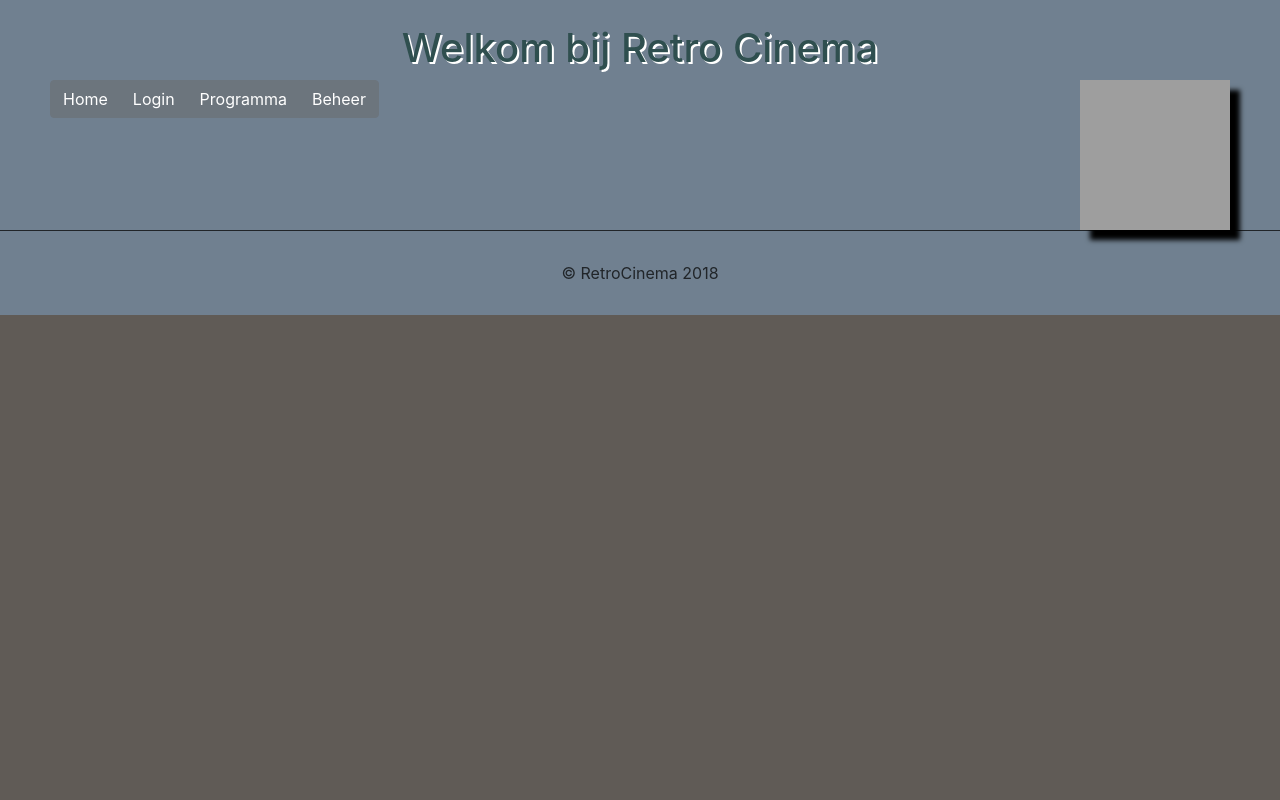
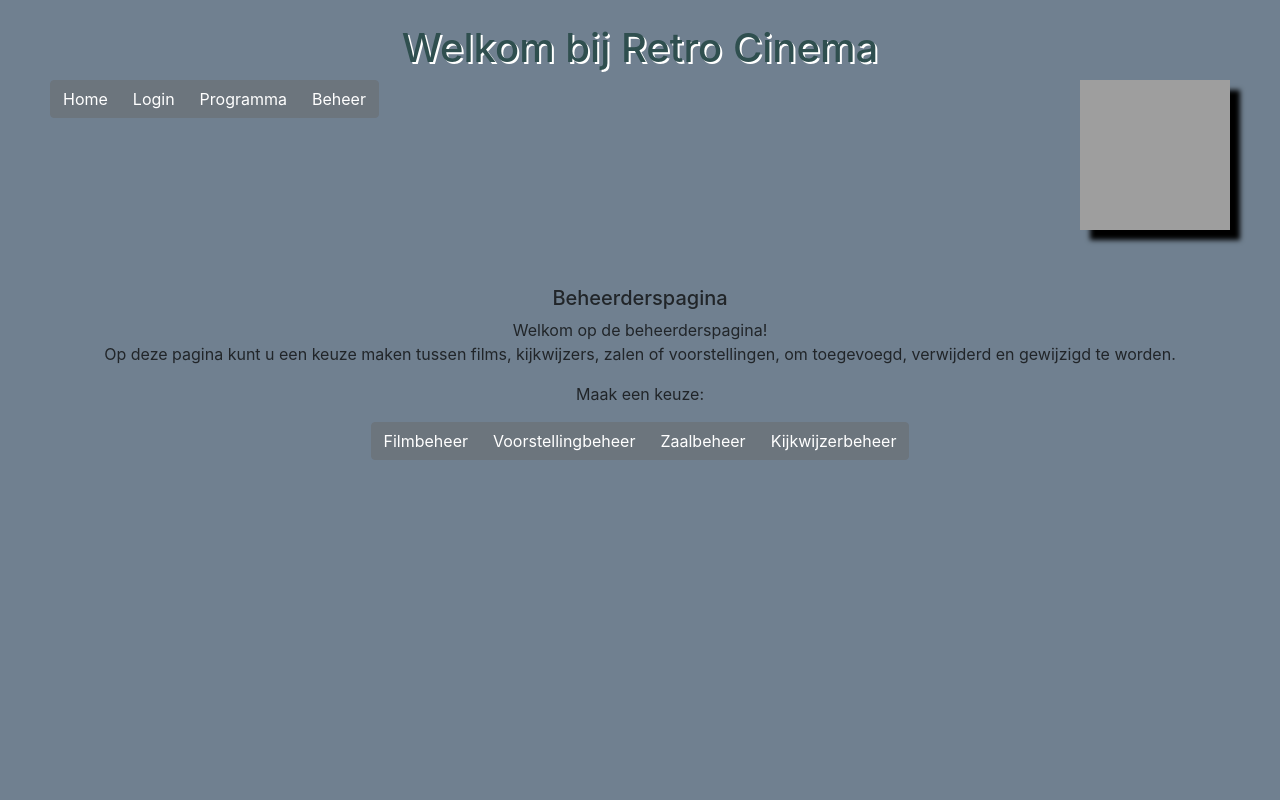
Before and after one commit to Majnkeyzer/Wecareback3, a Vue app: page /admin/Beheer in a window 1280 px wide. Shown: the top 800 px of the page. Built offline with nearby package versions, Linux system fonts and the light colour scheme; grey boxes are pictures that could not be loaded; what vue-resource would draw is missing.

Commit message:
routes aangepast met path admin ervoor gezorgd dat er weer ingelogd kan worden met de changes

```diff
--- a/src/components/Beheer.vue
+++ b/src/components/Beheer.vue
@@ -14,10 +14,10 @@
 
     <div align="center">
       <b-button-group>
-      <b-button><router-link to="/Filmbeheer" style="color:white;">Filmbeheer</router-link></b-button>
-      <b-button><router-link to="/Voorstellingbeheer" style="color:white;">Voorstellingbeheer</router-link></b-button>
-      <b-button><router-link to="/Zaalbeheer" style="color:white;">Zaalbeheer</router-link></b-button>
-      <b-button><router-link to="/Kijkwijzerbeheer" style="color:white;">Kijkwijzerbeheer</router-link></b-button>
+      <b-button><router-link to="/admin/Filmbeheer" style="color:white;">Filmbeheer</router-link></b-button>
+      <b-button><router-link to="/admin/Voorstellingbeheer" style="color:white;">Voorstellingbeheer</router-link></b-button>
+      <b-button><router-link to="/admin/Zaalbeheer" style="color:white;">Zaalbeheer</router-link></b-button>
+      <b-button><router-link to="/admin/Kijkwijzerbeheer" style="color:white;">Kijkwijzerbeheer</router-link></b-button>
        </b-button-group>
     </div>
     <br><br><br><br><br><br><br><br><br><br><br><br><br>
--- a/src/components/Filmbeheer.vue
+++ b/src/components/Filmbeheer.vue
@@ -1,9 +1,9 @@
 <template>
   <div class="container">
     <br>
-    <button><router-link to="/Voorstellingbeheer">Voorstellingbeheer</router-link></button>
-    <button><router-link to="/Zaalbeheer">Zaalbeheer</router-link></button>
-    <button><router-link to="/Kijkwijzerbeheer">Kijkwijzerbeheer</router-link></button>
+    <button><router-link to="/admin/Voorstellingbeheer">Voorstellingbeheer</router-link></button>
+    <button><router-link to="/admin/Zaalbeheer">Zaalbeheer</router-link></button>
+    <button><router-link to="/admin/Kijkwijzerbeheer">Kijkwijzerbeheer</router-link></button>
     <br><br>
     <h1> {{ msg }}</h1>
     <!--<h1>Filmbeheer</h1>-->
--- a/src/components/Filminformatie.vue
+++ b/src/components/Filminformatie.vue
@@ -1,6 +1,8 @@
 <template>
   <div class="hero-body">
     <div class="container description-container">
+      <br>
+      <b-button><router-link to="/Programma" style="color:white;">Terug naar programma</router-link></b-button>
       <div class="columns">
         <router-view></router-view>
         <div class="column is-three-quarters" v-for="(movie, index) in films " :key="index">
--- a/src/components/Kijkwijzerbeheer.vue
+++ b/src/components/Kijkwijzerbeheer.vue
@@ -1,9 +1,9 @@
 <template>
   <div class="container">
     <br>
-    <button><router-link to="/Filmbeheer">Filmbeheer</router-link></button>
-    <button><router-link to="/Voorstellingbeheer">Voorstellingbeheer</router-link></button>
-    <button><router-link to="/Zaalbeheer">Zaalbeheer</router-link></button>
+    <button><router-link to="/admin/Filmbeheer">Filmbeheer</router-link></button>
+    <button><router-link to="/admin/Voorstellingbeheer">Voorstellingbeheer</router-link></button>
+    <button><router-link to="/admin/Zaalbeheer">Zaalbeheer</router-link></button>
     <br><br>
     <h1>Kijkwijzerbeheer</h1>
     <div id="KijkwijzerController" style="padding-top: 2em">
--- a/src/components/Login.vue
+++ b/src/components/Login.vue
@@ -4,8 +4,8 @@
     <form class="form-signin" @submit.prevent="login">
       <h2 class="form-signin-heading">Login beheerder</h2>
       <div class="alert alert-danger" v-if="error">{{ error }}</div>
-      <label for="inputEmail" class="sr-only">Email address</label>
-      <input v-model="email" type="text" id="inputEmail" class="form-control" placeholder="Email address" required autofocus>
+      <label for="username" class="sr-only">Username</label>
+      <input v-model="username" type="text" id="username" class="form-control" placeholder="Gebruikersnaam" required autofocus>
       <label for="inputPassword" class="sr-only">Password</label>
       <input v-model="password" type="password" id="inputPassword" class="form-control" placeholder="Password" required>
       <button class="btn btn-lg btn-primary btn-block" type="submit">Sign in</button>
@@ -21,7 +21,7 @@
     name: 'Login',
     data() {
       return {
-        email: '',
+        username: '',
         password: '',
         error: false
       }
@@ -38,15 +38,15 @@
     methods: {
       checkCurrentLogin () {
         if (this.currentUser) {
-          this.$router.replace(this.$route.query.redirect || '/Beheer')
+          this.$router.replace(this.$route.query.redirect || '/admin/Beheer')
         }
       },
       login() {
         let data = new FormData();
 
-        data.set('username', this.email);
+        data.set('username', this.username);
         data.set('password', this.password);
-        axios.post('http://localhost:8080/login', data)
+        axios.post('http://localhost:8080/Login', data)
           .then(request => this.loginSuccessful(request))
           .catch(() => this.loginFailed())
         },
@@ -58,8 +58,8 @@
         this.error = false
 
         // localStorage.token = req.data.token
-        this.$store.dispatch('login')
-        this.$router.replace(this.$route.query.redirect || '/Beheer')
+        this.$store.dispatch('Login')
+        this.$router.replace(this.$route.query.redirect || '/admin/Beheer')
       },
       loginFailed() {
         this.error = 'Login failed!'
@@ -74,7 +74,7 @@
       },
       checkCurrentLogin() {
         if (localStorage.token) {
-          this.$router.replace(this.$route.query.redirect || '/Beheer')
+          this.$router.replace(this.$route.query.redirect || '/admin/Beheer')
         }
       },
     }
--- a/src/components/Voorstellingbeheer.vue
+++ b/src/components/Voorstellingbeheer.vue
@@ -1,9 +1,9 @@
 <template>
   <div class="container">
     <br>
-    <button><router-link to="/Filmbeheer">Filmbeheer</router-link></button>
-    <button><router-link to="/Zaalbeheer">Zaalbeheer</router-link></button>
-    <button><router-link to="/Kijkwijzerbeheer">Kijkwijzerbeheer</router-link></button>
+    <button><router-link to="/admin/Filmbeheer">Filmbeheer</router-link></button>
+    <button><router-link to="/admin/Zaalbeheer">Zaalbeheer</router-link></button>
+    <button><router-link to="/admin/Kijkwijzerbeheer">Kijkwijzerbeheer</router-link></button>
     <br><br>
     <h1>Voorstellingbeheer</h1>
     <div id="voorstellingController" style="padding-top: 2em">
--- a/src/components/Zaalbeheer.vue
+++ b/src/components/Zaalbeheer.vue
@@ -1,9 +1,9 @@
 <template>
   <div class="container">
     <br>
-    <button><router-link to="/Filmbeheer">Filmbeheer</router-link></button>
-    <button><router-link to="/Voorstellingbeheer">Voorstellingbeheer</router-link></button>
-    <button><router-link to="/Kijkwijzerbeheer">Kijkwijzerbeheer</router-link></button>
+    <button><router-link to="/admin/Filmbeheer">Filmbeheer</router-link></button>
+    <button><router-link to="/admin/Voorstellingbeheer">Voorstellingbeheer</router-link></button>
+    <button><router-link to="/admin/Kijkwijzerbeheer">Kijkwijzerbeheer</router-link></button>
 
     <br><br>
     <h1>Zaalbeheer</h1>
--- a/src/components/newReservering.vue
+++ b/src/components/newReservering.vue
@@ -8,26 +8,26 @@
     <b-button><router-link to="/Programma" style="color:white;">Terug</router-link></b-button>
     <br> <br>
 
-    <img :src=reservering.film.poster>
+    <img :src=reservering.film.poster style="height: 350px; width: 250px;">
 
     <br> <br>
 
         <form @submit.prevent="AddNewReservering">
 
-    <label > U Reserveert: {{ reservering.film.titel }} om: {{ reservering.tijd }} op: {{ reservering.dag }} in zaal: {{ reservering.zalen.zaalNummer }}</label>
+    <label style="color: black"> U Reserveert: {{ reservering.film.titel }} om: {{ reservering.tijd }} op: {{ reservering.dag }} in zaal: {{ reservering.zalen.zaalNummer }}</label>
     <br> <br>
 
 
 
     <div class="form-group">
-      <label >Aantal Kaartjes:</label>
+      <label style="color: black" >Aantal Kaartjes:</label>
       <select v-model="newReservering.aantalKaartjes">
         <option v-for="n in 15">{{ n }}</option>
       </select>
     </div>
 
     <div class="form-group">
-     <label for="emailAdres">Voer uw Emailadres in:</label>
+     <label for="emailAdres" style="color: black">Voer uw Emailadres in:</label>
      <input v-model="newReservering.emailAdres" type="text" id="emailAdres" name="emailAdres" class="form-control">
     </div>
 
--- a/src/main.js
+++ b/src/main.js
@@ -62,12 +62,18 @@ const router = new VueRouter({
     {path: '/', component: Home},
     {path: '/Login', component: Login},
     {path: '/Logout', component: Logout},
-    {path: '/Beheer', component: Beheer},
+    {
+      path: '/admin/Beheer', component: Beheer// meta: {
+      //   requiresAuth:true,
+      //     adminAuth:true
+      //   },
+      //   beforeEnter: requireAuth}
+    } ,
     {path: '/Programma', component: Programma},
-    {path: '/Filmbeheer', component: Filmbeheer},
-    {path: '/Voorstellingbeheer', component: Voorstellingbeheer},
-    {path: '/Zaalbeheer', component: Zaalbeheer},
-    {path: '/Kijkwijzerbeheer', component: Kijkwijzerbeheer},
+    {path: '/admin/Filmbeheer', component: Filmbeheer},
+    {path: '/admin/Voorstellingbeheer', component: Voorstellingbeheer},
+    {path: '/admin/Zaalbeheer', component: Zaalbeheer},
+    {path: '/admin/Kijkwijzerbeheer', component: Kijkwijzerbeheer},
     {path: '/Filminformatie/:id', name:'Filminformatie', component: Filminformatie },
     {path: '/newReservering/:id', name:'newReservering',  component: newReservering},
   ]
@@ -94,7 +100,7 @@ new Vue({
         <b-button><router-link to="/" style="color:white;">Home</router-link></b-button>
         <b-button><router-link to="/Login" style="color:white;">Login</router-link></b-button>
         <b-button><router-link to="/Programma" style="color:white;">Programma</router-link></b-button>
-        <b-button><router-link to="/Beheer" style="color:white;">Beheer</router-link></b-button>
+        <b-button><router-link to="/admin/Beheer" style="color:white;">Beheer</router-link></b-button>
         </b-button-group>
         </div>
       <router-view></router-view>
```
